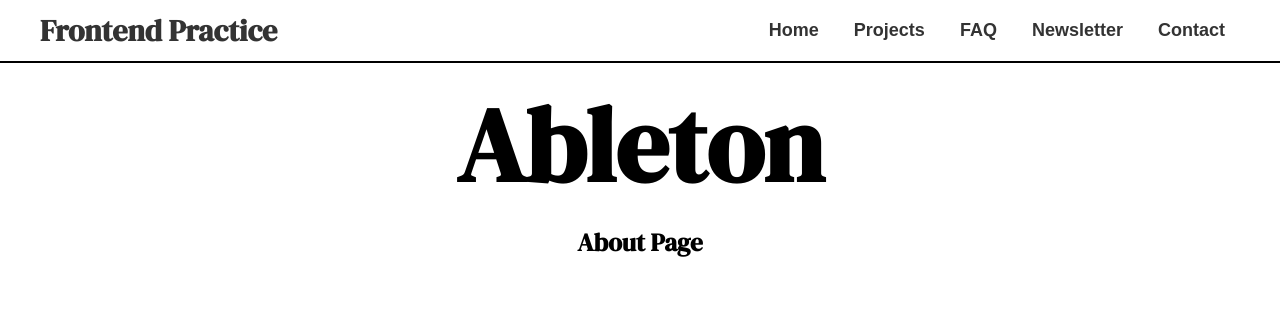
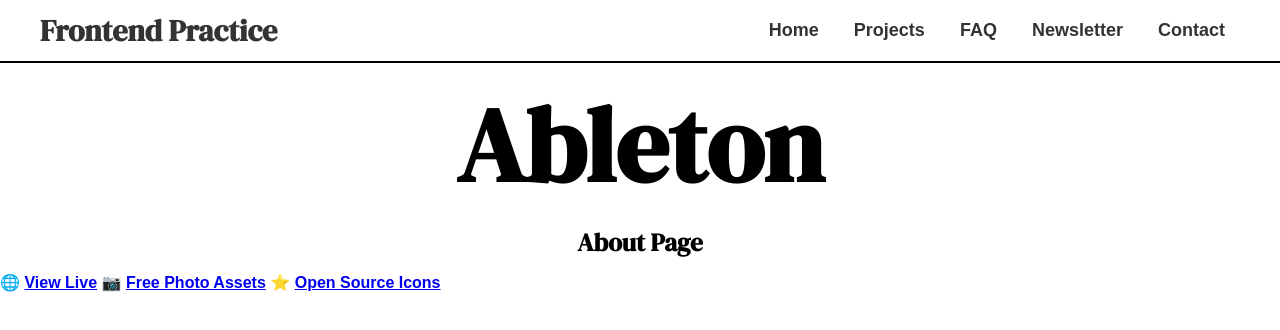
Before and after one commit to mohammedsalmanali/frontend-practice, a plain HTML site: page Ableton/index.html in a window 1280 px wide. Drawn offline with Linux system fonts and the light colour scheme.

Commit message:
added icons and links

```diff
--- a/Ableton/index.html
+++ b/Ableton/index.html
@@ -32,7 +32,13 @@
                             <h2 class="sub-head">About Page</h2>
                         <div>
                             <span>
-                                <i class="fas fa-globe"></i>
+                                🌐 <a target="_blank" rel="noreferrer" href="https://www.ableton.com/en/about/" class="link">View Live</a>
+                            </span>
+                            <span>
+                               📷 <a target="_blank" rel="noreferrer" href="https://www.pexels.com">Free Photo Assets</a>
+                            </span>
+                            <span>
+                             ⭐ <a target="_blank" rel="noreferrer" href="https://boxicons.com/">Open Source Icons</a>
                             </span>
                         </div>
                         </section>
```
